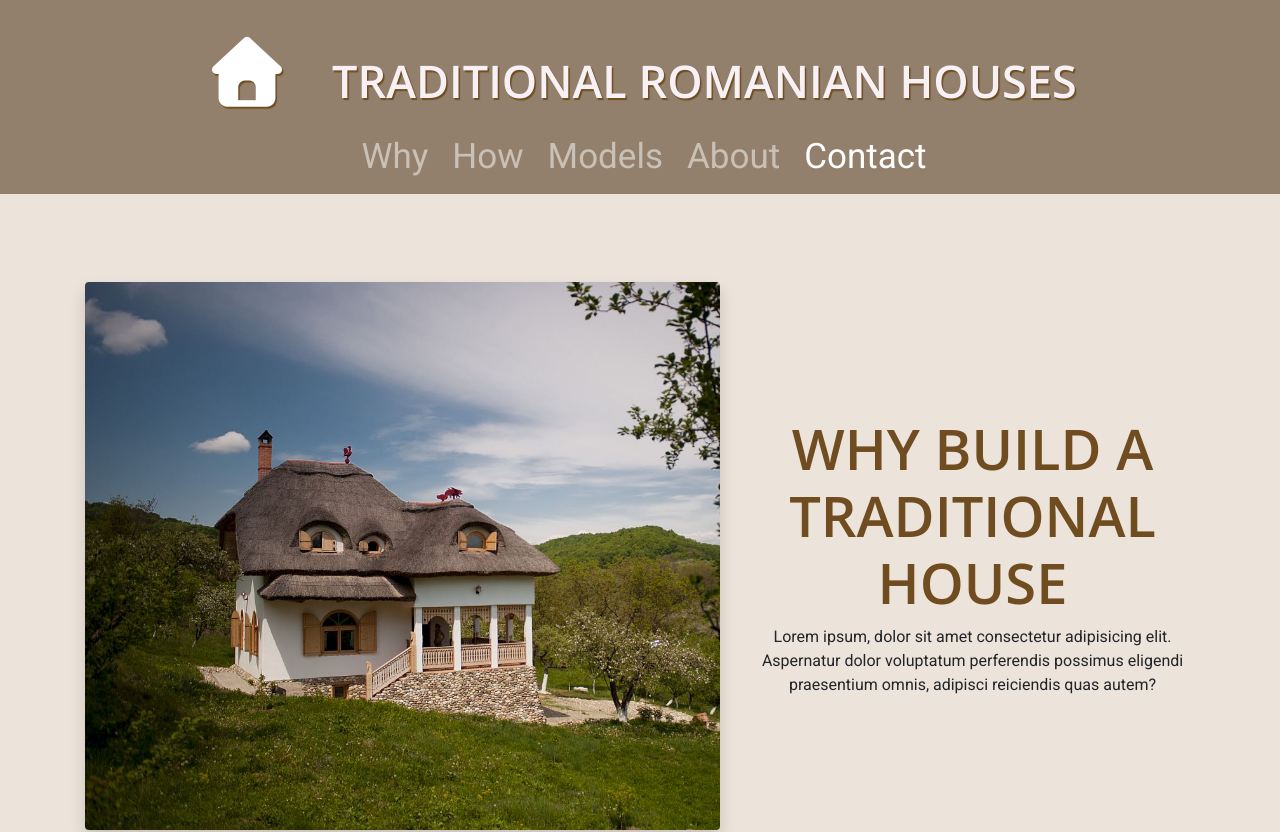
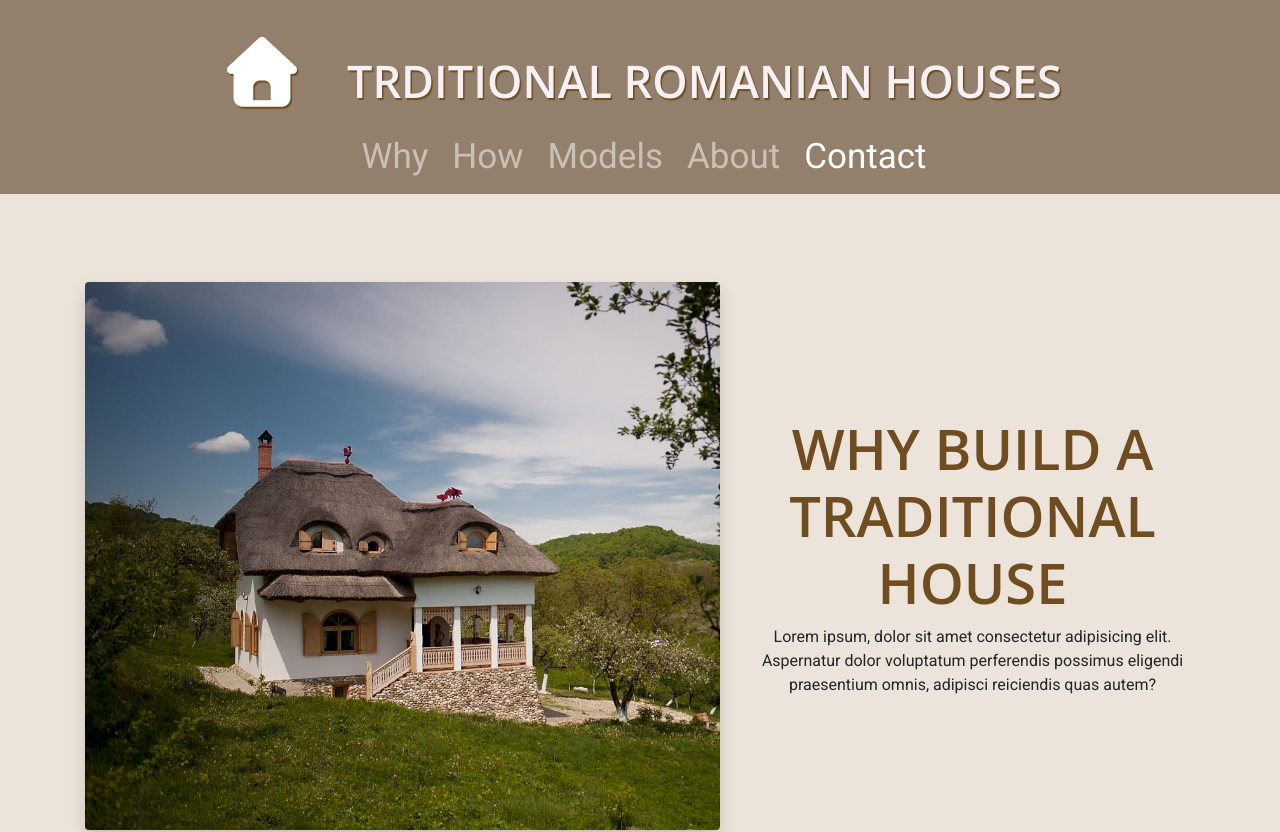
Before and after one commit to CipriBo/traditional-houses, a plain HTML site: page index.html in a window 1280 px wide. Shown: the top 832 px of the page. Drawn offline with nearby package versions, Linux system fonts and the light colour scheme; a script that the page names is missing.

Commit message:
Removed the gitignore text file, changed the title in HTML

```diff
--- a/index.html
+++ b/index.html
@@ -24,7 +24,7 @@
 
     <div class="title_banner">
       <a class="navbar-brand" href="#"><i class="fas fa-home"> </i></a>
-      <h1 class="header_title text-center">traditional romanian houses</h1>
+      <h1 class="header_title text-center">trditional romanian houses</h1>
     </div>
 
     <div class="navbar_top sticky-top">
```
Also changed, not shown: .gitignore.txt (deleted).
